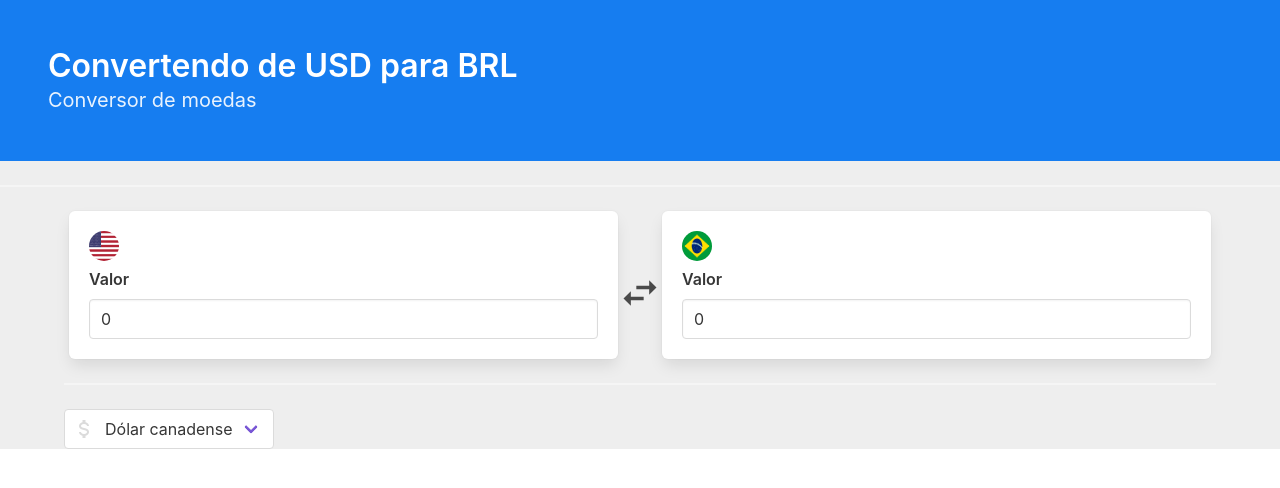
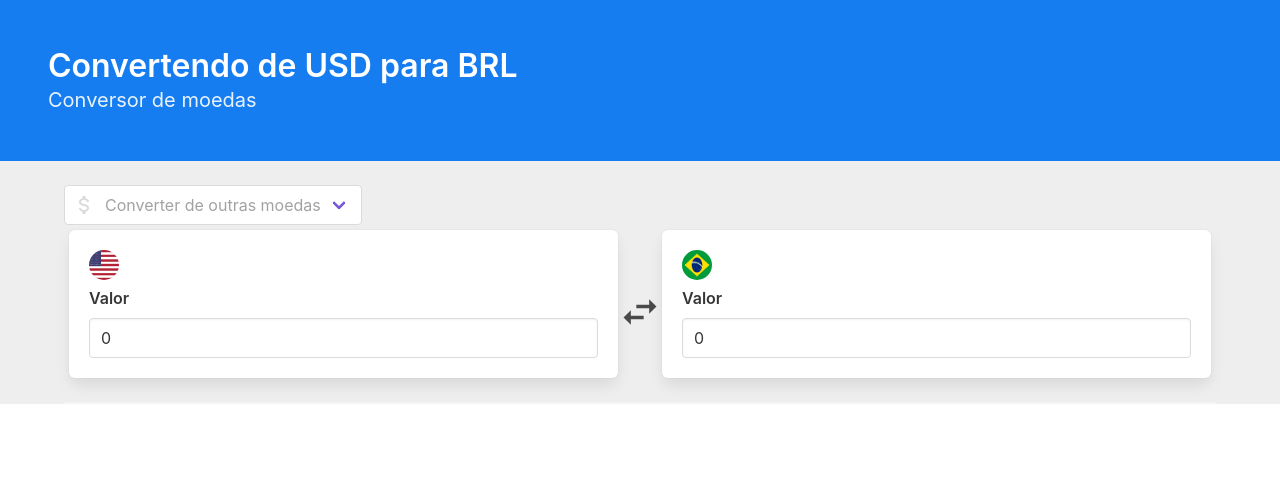
Before and after one commit to carlosrodr1/money_converter, a Vue app: page / in a window 1280 px wide. Shown: the top 488 px of the page. Built offline with nearby package versions, Linux system fonts and the light colour scheme.

Commit message:
Pequenos ajustes

```diff
--- a/src/components/Converter/Converter.vue
+++ b/src/components/Converter/Converter.vue
@@ -1,5 +1,17 @@
 <template>
   <div>
+    <section>
+      <b-field>
+        <b-select
+          @input="changeCurrency"
+          placeholder="Converter de outras moedas"
+          icon="currency-usd"
+        >
+          <option value="EUR">Euro</option>
+          <option value="USD">Dólar Americano</option>
+        </b-select>
+      </b-field>
+    </section>
     <div class="columns is-gapless" style="margin: 5px">
       <div class="column">
         <form class="box">
@@ -16,7 +28,6 @@
                 v-model="valueA"
                 v-on:keydown="getCurrencyValue"
                 type="number"
-                value="0"
               />
             </div>
           </div>
@@ -42,7 +53,7 @@
             />
             <label class="label">Valor</label>
             <div class="control">
-              <input class="input" v-model="valueB" type="number" value="0" />
+              <input class="input" v-model="valueB" type="number" />
             </div>
           </div>
         </form>
@@ -86,6 +97,10 @@ export default {
       });
     },
 
+    changeCurrency(e) {
+      console.log('f');
+       this.$emit("changeCurrency", e);
+    },
     switchCredits() {
       const saved = this.valueA;
 
@@ -93,8 +108,6 @@ export default {
       this.valueB = saved;
 
       this.$emit("toggleCurrency");
-
-
     },
   },
 };
--- a/src/components/Main.vue
+++ b/src/components/Main.vue
@@ -5,26 +5,22 @@
       :title="receivedValue != '' ? receivedValue : `Convertendo de ${this.valueA} para ${this.valueB} `"
     />
 
-    <hr />
+    <br/>
 
     <div class="container">
+
+
       <converter
         :creditA="valueA"
         :creditB="valueB"
+        @changeCurrency="changeCurrency"
         @changeValue="updateValue"
         @toggleCurrency="toggleCurrency"
       />
 
       <hr/>
 
-      <section>
-        <b-field>
-          <b-select v-model="valueA" placeholder="Converter de outras moedas" icon="currency-usd">
-            <option value="EUR">Euro</option>
-            <option value="USD">Dólar canadense</option>
-          </b-select>
-        </b-field>
-      </section>
+
     </div>
   </div>
 </template>
@@ -46,13 +42,21 @@ export default {
   data: () => ({
     receivedValue: "",
     valueA: "USD",
-    valueB: "BRL",
-    ts: ""
+    valueB: "BRL"
   }),
   methods: {
-
     updateValue(data) {
       this.receivedValue = data.newValue;
+    },
+    changeCurrency(data){
+      if(this.valueB == data)
+      {
+        this.toggleCurrency();
+        return;
+      }
+
+      this.valueA = data;
+
     },
     toggleCurrency() {
       let saved = this.valueA;
```
